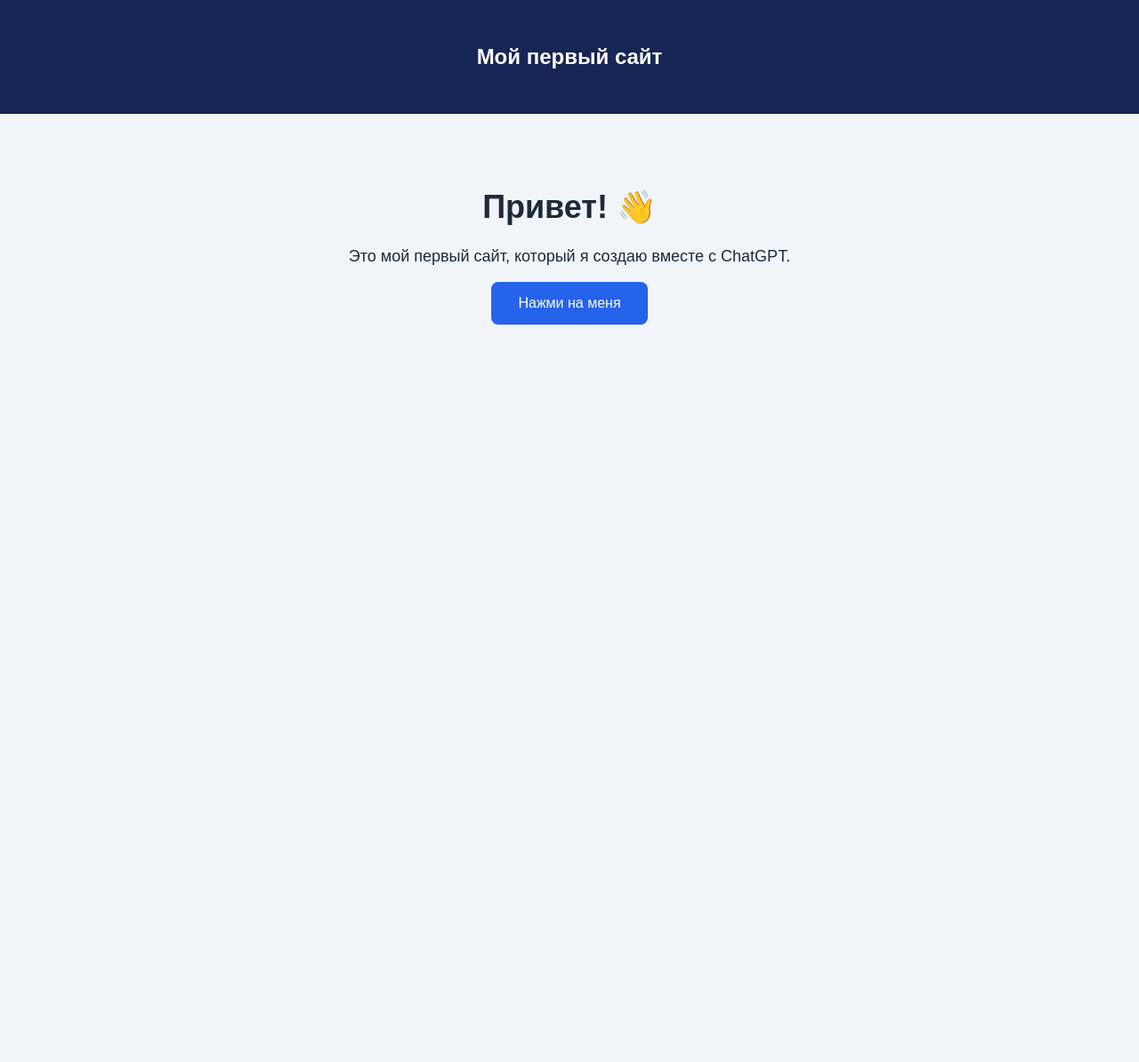
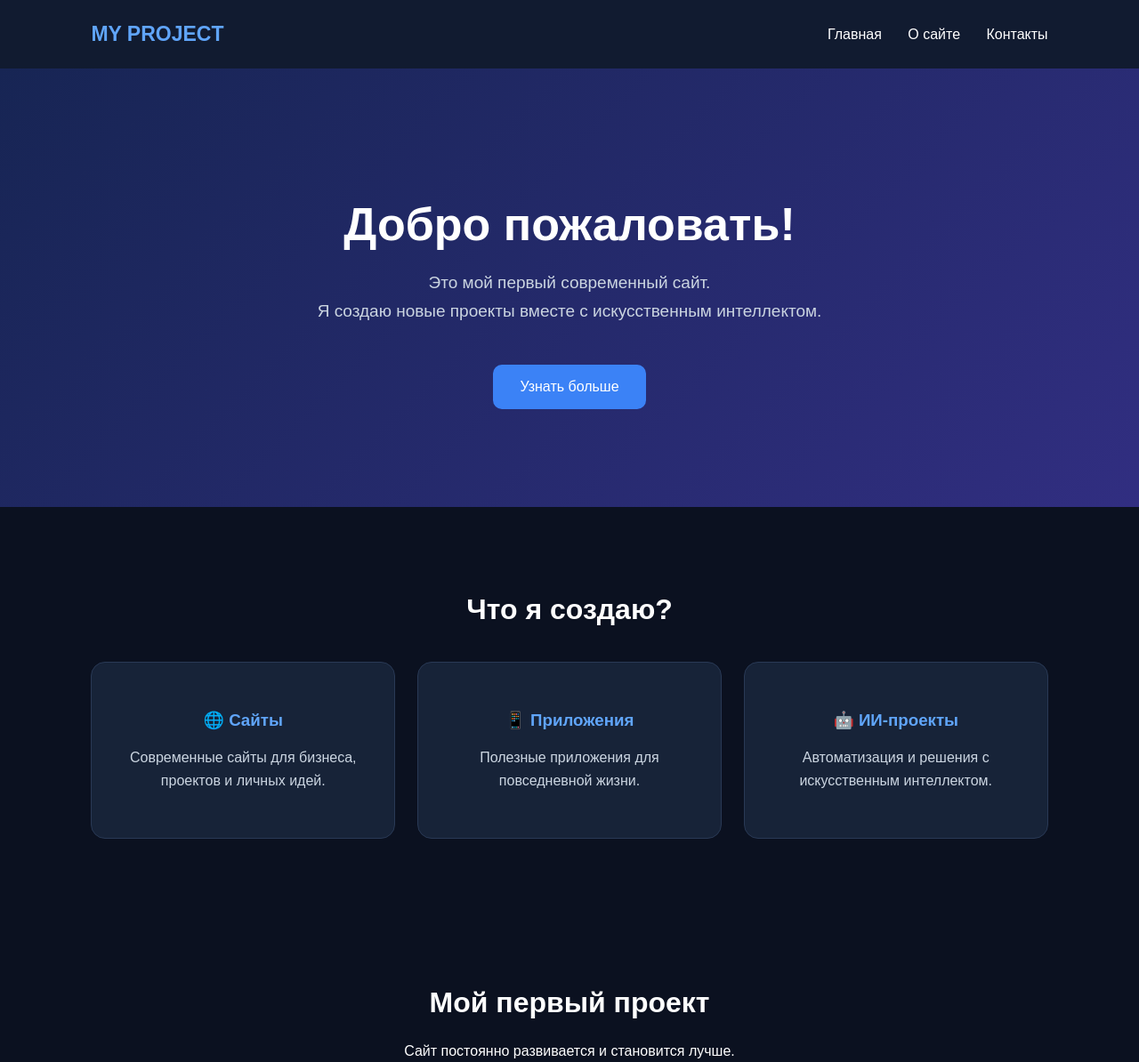
Before and after one commit to dinisabdulgamidov/my-first-website, a plain HTML site: page index.html in a window 1280 px wide. Shown: the top 1194 px of the page at 89% size. Before the commit the page ends 800 px from the top, so only its background shows below. Drawn offline with Linux system fonts and the light colour scheme.

Commit message:
Improve website design

```diff
--- a/index.html
+++ b/index.html
@@ -4,47 +4,139 @@
 <head>
 <meta charset="UTF-8">
 <meta name="viewport" content="width=device-width, initial-scale=1.0">
-    <title>Мой первый сайт</title>
+
+<title>Мой первый современный сайт</title>
 
 <style>
+* {
+    box-sizing: border-box;
+}
+
 body {
     margin: 0;
     font-family: Arial, sans-serif;
-            background: #f1f5f9;
-            color: #1e293b;
+    background: #0b1120;
+    color: white;
+}
+
+header {
+    display: flex;
+    justify-content: space-between;
+    align-items: center;
+    padding: 25px 8%;
+    background: #111b30;
+}
+
+.logo {
+    font-size: 23px;
+    font-weight: bold;
+    color: #60a5fa;
+}
+
+nav a {
+    color: white;
+    text-decoration: none;
+    margin-left: 25px;
+}
+
+nav a:hover {
+    color: #60a5fa;
+}
+
+.hero {
+    text-align: center;
+    padding: 110px 20px;
+    background: linear-gradient(135deg, #172554, #312e81);
+}
+
+.hero h1 {
+    font-size: 52px;
+    margin-bottom: 20px;
+}
+
+.hero p {
+    color: #cbd5e1;
+    font-size: 19px;
+    line-height: 1.7;
+}
+
+.button {
+    display: inline-block;
+    margin-top: 25px;
+    padding: 16px 30px;
+    background: #3b82f6;
+    color: white;
+    text-decoration: none;
+    border-radius: 10px;
+    transition: 0.3s;
+}
+
+.button:hover {
+    background: #2563eb;
+    transform: translateY(-3px);
+}
+
+section {
+    padding: 70px 8%;
     text-align: center;
 }
 
-        header {
-            background: #172554;
-            color: white;
-            padding: 30px;
+section h2 {
+    font-size: 32px;
 }
 
-        main {
-            padding: 60px 20px;
+.cards {
+    display: grid;
+    grid-template-columns: repeat(3, 1fr);
+    gap: 25px;
+    margin-top: 40px;
 }
 
-        h1 {
+.card {
+    background: #172338;
+    padding: 35px 20px;
+    border-radius: 16px;
+    border: 1px solid #293955;
+}
+
+.card h3 {
+    color: #60a5fa;
+}
+
+.card p {
+    color: #cbd5e1;
+    line-height: 1.6;
+}
+
+footer {
+    background: #111b30;
+    text-align: center;
+    padding: 25px;
+    color: #94a3b8;
+}
+
+@media (max-width: 700px) {
+    header {
+        flex-direction: column;
+        gap: 20px;
+    }
+
+    nav a {
+        margin: 0 8px;
+        font-size: 14px;
+    }
+
+    .hero {
+        padding: 75px 20px;
+    }
+
+    .hero h1 {
         font-size: 36px;
     }
 
-        p {
-            font-size: 18px;
+    .cards {
+        grid-template-columns: 1fr;
     }
-
-        button {
-            background: #2563eb;
-            color: white;
-            border: none;
-            padding: 15px 30px;
-            border-radius: 8px;
-            font-size: 16px;
-            cursor: pointer;
-        }
-
-        button:hover {
-            background: #1d4ed8;
 }
 </style>
 </head>
@@ -52,18 +144,69 @@
 <body>
 
 <header>
-        <h2>Мой первый сайт</h2>
+    <div class="logo">MY PROJECT</div>
+
+    <nav>
+        <a href="#home">Главная</a>
+        <a href="#about">О сайте</a>
+        <a href="#contacts">Контакты</a>
+    </nav>
 </header>
 
-    <main>
-        <h1>Привет! 👋</h1>
+<div class="hero" id="home">
+    <h1>Добро пожаловать!</h1>
 
-        <p>Это мой первый сайт, который я создаю вместе с ChatGPT.</p>
+    <p>
+        Это мой первый современный сайт.<br>
+        Я создаю новые проекты вместе с искусственным интеллектом.
+    </p>
 
-        <button onclick="alert('Ура! Моя первая кнопка работает!')">
-            Нажми на меня
-        </button>
-    </main>
+    <a href="#about" class="button">
+        Узнать больше
+    </a>
+</div>
+
+<section id="about">
+    <h2>Что я создаю?</h2>
+
+    <div class="cards">
+
+        <div class="card">
+            <h3>🌐 Сайты</h3>
+            <p>
+                Современные сайты для бизнеса,
+                проектов и личных идей.
+            </p>
+        </div>
+
+        <div class="card">
+            <h3>📱 Приложения</h3>
+            <p>
+                Полезные приложения
+                для повседневной жизни.
+            </p>
+        </div>
+
+        <div class="card">
+            <h3>🤖 ИИ-проекты</h3>
+            <p>
+                Автоматизация и решения
+                с искусственным интеллектом.
+            </p>
+        </div>
+
+    </div>
+</section>
+
+<section id="contacts">
+    <h2>Мой первый проект</h2>
+    <p>Сайт постоянно развивается и становится лучше.</p>
+    <a href="#home" class="button">Наверх</a>
+</section>
+
+<footer>
+    © 2026 Мой первый сайт. Создан вместе с ChatGPT.
+</footer>
 
 </body>
 </html>
```
Lines whose indentation alone changed are shown as unchanged.
